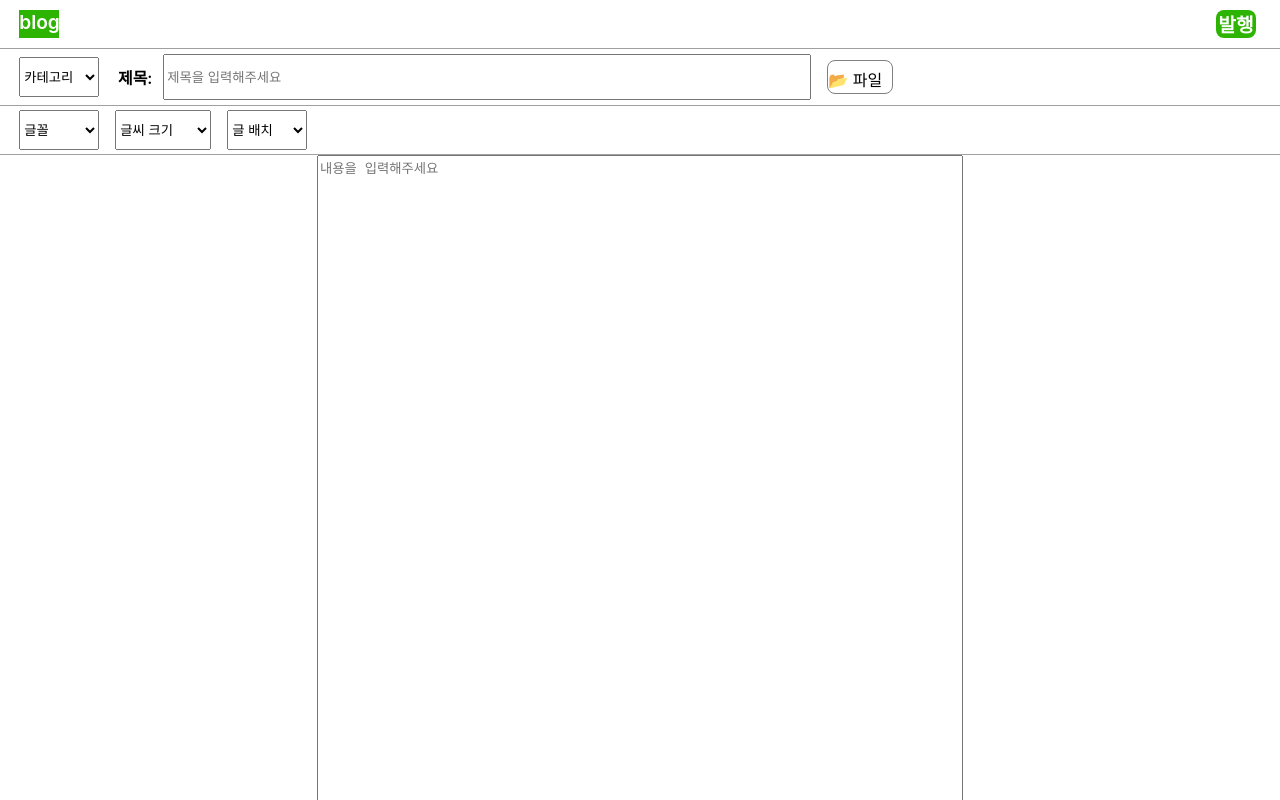
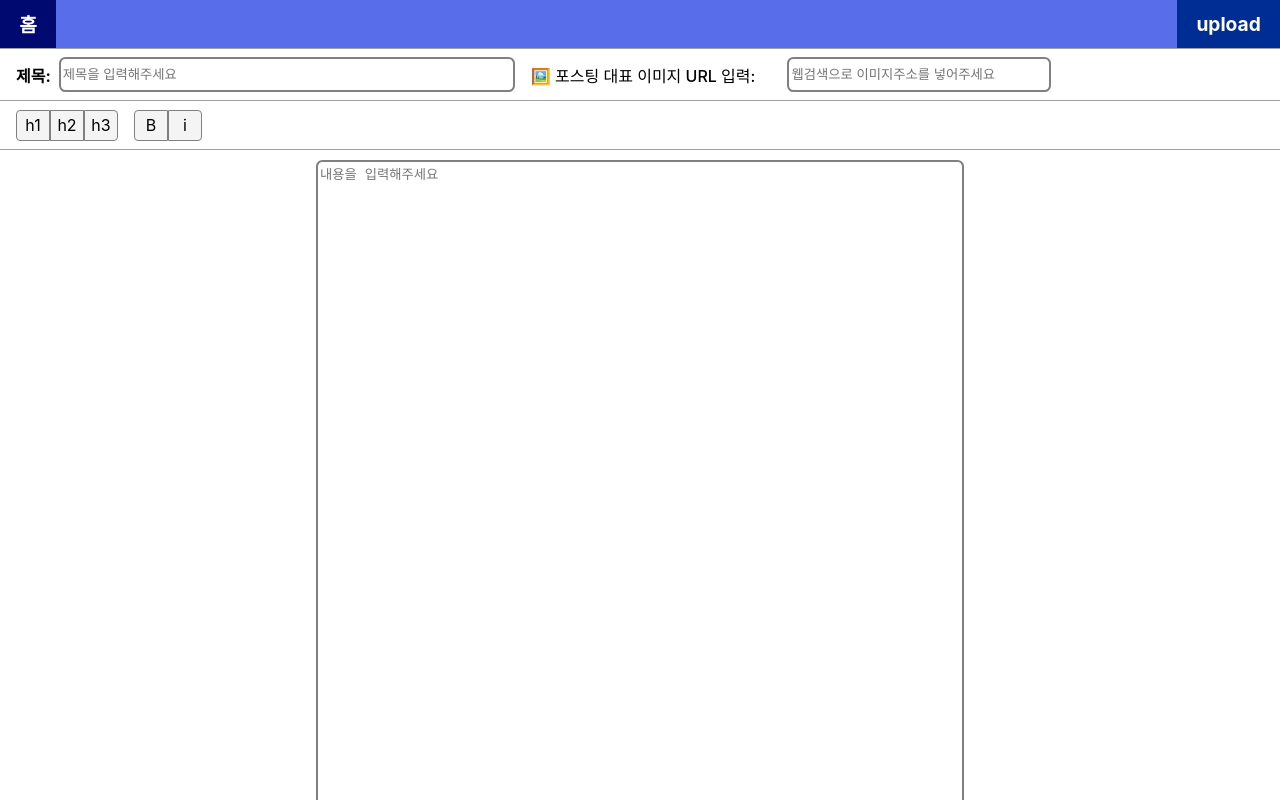
Before and after one commit to ju-sung-kang/team4-mini-blog, a React (Create React App) app: page /write-posting in a window 1280 px wide. Shown: the top 800 px of the page. Built offline with nearby package versions, Linux system fonts and the light colour scheme.

Commit message:
feat : mark down editor 구현, 글쓰기 페이지 디자인 완료

```diff
--- a/src/components/post-list/index.jsx
+++ b/src/components/post-list/index.jsx
@@ -10,7 +10,7 @@ const PostList = (props) => {
   useEffect(() => {
     getCategoryName();
     getPostList();
-  },[]);
+  },[props.currentCategory]);
 
   const getCategoryName = () => {
     if(props.currentCategory){
@@ -29,7 +29,7 @@ const PostList = (props) => {
 
   const getPostList = () => {
     if(props.currentCategory){
-      db.collection('categories').doc(props.currentCategory).collection('posts')
+      db.collection('categories').doc(props.currentCategory).collection('posts').orderBy('time')
       .get()
       .then((querySnapshot) => {
         var array = [];
--- a/src/page/write-posting/index.jsx
+++ b/src/page/write-posting/index.jsx
@@ -7,25 +7,32 @@ import * as S from './styles';
 const WritePosting = () => {
     const { search } = useLocation();
     const { categoryId } = queryString.parse(search);
-    const [title, setTitle] = useState("test title");
-    const [text, setText] = useState("test text");
-    const [curCategory, setCurcategory] = useState("6aClaivRA34P8pp2WRIV");
+    const [title, setTitle] = useState("");
+    const [text, setText] = useState("");
+    const [postImageUrl, setPostImageUrl] = useState("");
     const history = useHistory();
 
-    const submit = () => {
+    const submit = (e) => {
+        if (e.target.value === ""){
+            alert("글 내용을 입력해주세요");
+        }
+        else{
             const today = new Date();
             db.collection("categories").doc(categoryId).collection('posts')
             .add({
-            text:text,
-            title:title,
+                text: text,
+                title: title,
                 regDate: today.toLocaleDateString(),
-            heart:0
+                heart: 0,
+                time: Date.now(),
+                postImageUrl: postImageUrl
             },{merge:true}).then(()=>{
                 alert("작성 완료");
                 history.push('/');
             }).catch((error) => {
                 console.error("Error writing document: ", error);
             });
+        }
     }
 
     const onTitleChange = (e) => {
@@ -36,47 +43,147 @@ const WritePosting = () => {
         setText(e.target.value);
     }
 
+    const onUrlChange = (e) => {
+        setPostImageUrl(e.target.value);
+    }
+
+
+    const h1TagPush = () => {
+        const element = document.getElementById('form-control');
+        const original = element.value;
+        const startPos = element.selectionStart;
+        const endPos = element.selectionEnd;
+        var front = '';
+        var end = '';
+        var cur = '';
+        if (startPos === endPos){
+            front = original.substring(0,startPos);
+            end = original.substring(endPos,original.length);
+
+            element.value = front + '# ' + end;
+        }
+        else{
+            front = original.substring(0,startPos);
+            end = original.substring(endPos,original.length);
+            cur = original.substring(startPos, endPos);
+
+            element.value = front + '# ' + cur + end;
+        }
+    }
+
+    const h2TagPush = () => {
+        const element = document.getElementById('form-control');
+        const original = element.value;
+        const startPos = element.selectionStart;
+        const endPos = element.selectionEnd;
+        var front = '';
+        var end = '';
+        var cur = '';
+        if (startPos === endPos){
+            front = original.substring(0,startPos);
+            end = original.substring(endPos,original.length);
+
+            element.value = front + '## ' + end;
+            element.focus();
+        }
+        else{
+            front = original.substring(0,startPos);
+            end = original.substring(endPos,original.length);
+            cur = original.substring(startPos, endPos);
+
+            element.value = front + '## ' + cur + end;
+            element.focus()
+        }
+    }
+
+    const h3TagPsuh = () => {
+        const element = document.getElementById('form-control');
+        const original = element.value;
+        const startPos = element.selectionStart;
+        const endPos = element.selectionEnd;
+        var front = '';
+        var end = '';
+        var cur = '';
+        if (startPos === endPos){
+            front = original.substring(0,startPos);
+            end = original.substring(endPos,original.length);
+
+            element.value = front + '### ' + end;
+            element.focus();
+        }
+        else{
+            front = original.substring(0,startPos);
+            end = original.substring(endPos,original.length);
+            cur = original.substring(startPos, endPos);
+
+            element.value = front + '### ' + cur + end;
+            element.focus();
+        }
+    }
+
+    const toItalic = () => {
+        const element = document.getElementById('form-control');
+        const original = element.value;
+        const startPos = element.selectionStart;
+        const endPos = element.selectionEnd;
+        var front = '';
+        var end = '';
+        var cur = '';
+        if (startPos !== endPos){
+            front = original.substring(0,startPos);
+            end = original.substring(endPos,original.length);
+            cur = original.substring(startPos, endPos);
+
+            element.value = front + '_' + cur + '_' + end;
+            element.focus();
+        }
+    }
+
+    const toBold = () => {
+        const element = document.getElementById('form-control');
+        const original = element.value;
+        const startPos = element.selectionStart;
+        const endPos = element.selectionEnd;
+        var front = '';
+        var end = '';
+        var cur = '';
+        if (startPos !== endPos){
+            front = original.substring(0,startPos);
+            end = original.substring(endPos,original.length);
+            cur = original.substring(startPos, endPos);
+
+            element.value = front + '**' + cur + '**' + end;
+            element.focus();
+        }
+    }
+
+    const toHome = () => {
+        history.replace('/');
+    }
+
 
 
     return (
         <S.WritePostingContainer>
              <S.WritePostingHeader>
-                 <S.Logo>blog</S.Logo>
-                 <S.PostingWriteButton onClick={submit}>발행</S.PostingWriteButton>
+                 <S.Logo onClick={toHome}>홈</S.Logo>
+                 <S.PostingWriteButton onClick={submit}>upload</S.PostingWriteButton>
              </S.WritePostingHeader>
              <S.WritePostingInfoContainer>
-                 <S.WritePostingCategory> {/*반복문으로 받아서 목록 띄워주기 ㄱㄱ */}
-                    <option value="">카테고리</option>
-                    <option value="학생">게임</option>
-                    <option value="회사원">코딩</option>
-                    <option value="기타">맛집</option>
-                 </S.WritePostingCategory>
                  <S.InfoContainerTitleLabel>제목:</S.InfoContainerTitleLabel>
                  <S.WritePostingTitle placeholder="제목을 입력해주세요" onChange={onTitleChange}/>
-                 <S.FileAdd>📂 파일</S.FileAdd>
+                 <S.PostingImageLabel>🖼️ 포스팅 대표 이미지 URL 입력:</S.PostingImageLabel>
+                 <S.PostingImageUrlInput placeholder="웹검색으로 이미지주소를 넣어주세요" onChange={onUrlChange}></S.PostingImageUrlInput>
              </S.WritePostingInfoContainer>
              <S.StyleMenuContainer>
-                 <S.LetterFont>
-                    <option value="">글꼴</option>
-                    <option value="학생">맑은 고딕</option>
-                    <option value="회사원">궁서체</option>
-                    <option value="기타">신명조</option>
-                 </S.LetterFont>
-                 <S.LetterFontSize>
-                    <option value="">글씨 크기</option>
-                    <option value="학생">10</option>
-                    <option value="회사원">14</option>
-                    <option value="기타">18</option>
-                 </S.LetterFontSize>
-                 <S.LetterLayout>
-                    <option value="">글 배치</option>
-                    <option value="학생">좌</option>
-                    <option value="회사원">우</option>
-                    <option value="기타">가운데</option>
-                 </S.LetterLayout>
+                 <S.h1TagButton onClick={h1TagPush}>h1</S.h1TagButton>
+                 <S.h2TagButton onClick={h2TagPush}>h2</S.h2TagButton>
+                 <S.h3TagButton onClick={h3TagPsuh}>h3</S.h3TagButton>
+                 <S.BoldButton onClick={toBold}>B</S.BoldButton>
+                 <S.ItalicButton onClick={toItalic}>i</S.ItalicButton>
              </S.StyleMenuContainer>
              <S.WriteRegionContainer>
-                 <S.WriteRegion placeholder="내용을 입력해주세요" onChange={onTextChange}/>
+                 <S.WriteRegion id="form-control" rows="35" placeholder="내용을 입력해주세요" onChange={onTextChange}/>
              </S.WriteRegionContainer>
         </S.WritePostingContainer>
     );
--- a/src/page/write-posting/styles.js
+++ b/src/page/write-posting/styles.js
@@ -12,34 +12,39 @@ export const WritePostingHeader = styled.div`
     height: 3rem;
     border-bottom: 1px solid #a0a0a0;
     align-items: center;
+    background-color: #576DE9;
 `;
 
 export const PostingWriteButton = styled.div`
-    text-align: center;
-    width: 2.5rem;
-    height: 1.7rem;
-    position: absolute;
-    left: 95%;
+    display: flex;
+    align-items: center;
+    justify-content: center;
+    padding: 0rem 1.2rem;
+    height: 3rem;
     color: white;
-    background-color: #2DB400;
-    font-weight: 600;
+    background-color: #002D93;
+    font-weight: 700;
     font-size: 1.2rem;
     &: hover {
-        background-color: #008000;
+        background-color: #00096F;
     }
-    border-radius: 0.5rem;
     cursor: pointer;
+    margin-left: auto;
 `;
 
 export const Logo = styled.div`
-    text-align: center;
-    width: 2.5rem;
-    height: 1.7rem;
+    display: flex;
+    align-items: center;
+    justify-content: center;
+    height: 3rem;
     color: white;
-    background-color: #2DB400;
-    font-weight: 600;
+    background-color: #002D93;
+    font-weight: 700;
     font-size: 1.2rem;
-    margin-left: 1.2rem;
+    padding: 0rem 1.2rem;
+    &: hover{
+        background-color: #00096F;
+    }
 
 `;
 
@@ -49,44 +54,128 @@ export const WritePostingInfoContainer = styled.div`
     display: flex;
     align-items: center;
     border-bottom: 1px solid #a0a0a0;
-    height: 3.5rem;
-`;
-
-export const WritePostingCategory = styled.select`
-    width: 5rem;
-    height: 2.5rem;
-    margin-left: 1.2rem;
+    height: 3.2rem;
 `;
 
 export const InfoContainerTitleLabel = styled.div`
     height: 2.5rem;
+    display: flex;
+    align-items: center;
+    justify-content: center;
+    font-weight: 700;
+    font-size: 1rem;
     margin-left: 1rem;
-    text-align: center;
-    width: 2.5rem;
-    height: 2.5rem;
-    font-weight: 600;
-    font-size: 1rem;
-    padding-top: 1rem;
 `;
 
 export const WritePostingTitle = styled.input`
-    height: 2.5rem;
-    width: 50%;
+    height: 1.8rem;
+    width: 35%;
     margin-left: 0.5rem;
+    border: 2px solid gray;
+    border-radius: 0.4rem;
+    &: focus {
+        outline: none;
+        box-shadow: 0px 0px 1px 2px #B2CCFF;
+        border: 2px solid #576DE9;
+    }
 `;
 
-export const FileAdd = styled.div`
-    height: 1.6rem;
-    width: 4rem;
+export const PostingImageLabel = styled.div`
+    height: 2.5rem;
+    display: flex;
+    align-items: center;
+    justify-content: center;
+    font-weight: 500;
+    font-size: 1rem;
     margin-left: 1rem;
-    font-size: 1rem;
-    padding-top: 0.35rem;
-    border: 1px solid gray;
-    border-radius: 0.5rem;
+`;
+
+export const PostingImageUrlInput = styled.input`
+    height: 1.8rem;
+    width: 20%;
+    margin-left: 2rem;
+    border: 2px solid gray;
+    border-radius: 0.4rem;
+    &: focus {
+        outline: none;
+        box-shadow: 0px 0px 1px 2px #B2CCFF;
+        border: 2px solid #576DE9;
+    }
 `;
 
 
 //letter styling
+
+export const h1TagButton = styled.div`
+    display: flex;
+    align-items: center;
+    justify-content: center;
+    width: 2rem;
+    height: 1.8rem;
+    margin-left: 1rem;
+    background-color: #f4f4f4;
+    &: hover {
+        background-color: #eaeaea;
+    }
+    border: 1px solid gray;
+    border-radius: 0.25rem 0rem 0rem 0.25rem;
+`;
+
+export const h2TagButton = styled.div`
+    display: flex;
+    align-items: center;
+    justify-content: center;
+    width: 2rem;
+    height: 1.8rem;
+    background-color: #f4f4f4;
+    &: hover {
+        background-color: #eaeaea;
+    }
+    border: 1px solid gray;
+`;
+
+export const h3TagButton = styled.div`
+    display: flex;
+    align-items: center;
+    justify-content: center;
+    width: 2rem;
+    height: 1.8rem;
+    background-color: #f4f4f4;
+    &: hover {
+        background-color: #eaeaea;
+    }
+    border: 1px solid gray;
+    border-radius: 0rem 0.25rem 0.25rem 0rem;
+`;
+
+export const BoldButton = styled.div`
+    display: flex;
+    align-items: center;
+    justify-content: center;
+    width: 2rem;
+    height: 1.8rem;
+    margin-left: 1rem;
+    background-color: #f4f4f4;
+    &: hover {
+        background-color: #eaeaea;
+    }
+    border: 1px solid gray;
+    border-radius: 0.25rem 0rem 0rem 0.25rem;
+`;
+
+export const ItalicButton = styled.div`
+    display: flex;
+    align-items: center;
+    justify-content: center;
+    width: 2rem;
+    height: 1.8rem;
+    background-color: #f4f4f4;
+    &: hover {
+        background-color: #eaeaea;
+    }
+    border: 1px solid gray;
+    border-radius: 0rem 0.25rem 0.25rem 0rem;
+`;
 export const StyleMenuContainer = styled.div`
     display: flex;
     height: 3rem;
@@ -122,4 +211,12 @@ export const WriteRegionContainer = styled.div`
 export const WriteRegion = styled.textarea`
     width: 50%;
     height: 50rem;
+    border: 2px solid gray;
+    border-radius: 0.4rem;
+    &: focus {
+        outline: none;
+        box-shadow: 0px 0px 1px 2px #B2CCFF;
+        border: 2px solid #576DE9;
+    }
+    margin-top: 0.6rem;
 `;
```
Lines whose indentation alone changed are shown as unchanged.
